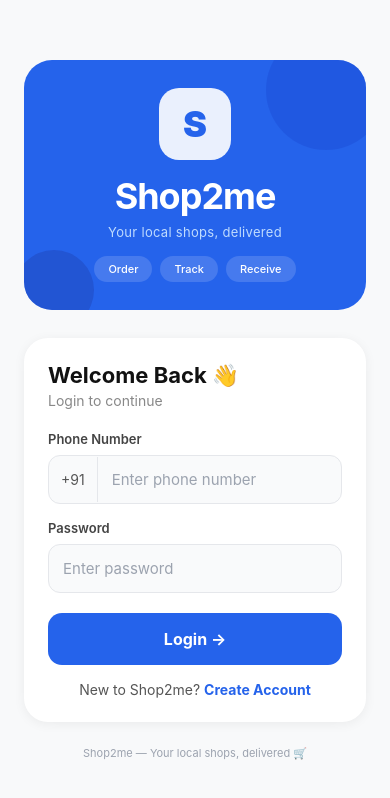
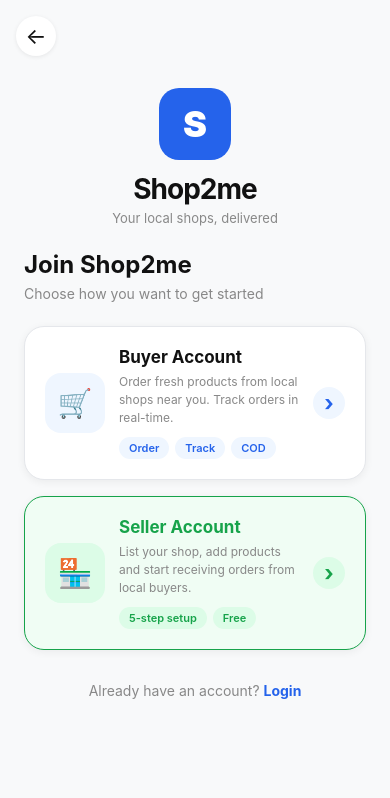
Before and after one commit to sravanipottipati/oorucart_frontend, a React Native app: screen /AccountType in a window 390 px wide. Shown: the top 798 px of the page. Built offline with nearby package versions, Linux system fonts and the light colour scheme.

Commit message:
Session 9 - Clean auth flow Login + AccountType + Register

```diff
--- a/App.js
+++ b/App.js
@@ -7,6 +7,7 @@ import { ActivityIndicator, View } from 'react-native';
 
 import LoginScreen from './src/screens/auth/LoginScreen';
 import RegisterScreen from './src/screens/auth/RegisterScreen';
+import AccountTypeScreen from './src/screens/auth/AccountTypeScreen';
 import HomeScreen from './src/screens/buyer/HomeScreen';
 import ShopDetailScreen from './src/screens/buyer/ShopDetailScreen';
 import CheckoutScreen from './src/screens/buyer/CheckoutScreen';
@@ -60,8 +61,9 @@ function AppNavigator() {
         screenOptions={{ headerShown: false }}
       >
         {/* Auth */}
-        <Stack.Screen name="Login"    component={LoginScreen} />
-        <Stack.Screen name="Register" component={RegisterScreen} />
+        <Stack.Screen name="Login"       component={LoginScreen} />
+        <Stack.Screen name="AccountType" component={AccountTypeScreen} />
+        <Stack.Screen name="Register"    component={RegisterScreen} />
 
         {/* Buyer */}
         <Stack.Screen name="Home"          component={HomeScreen} />
--- /dev/null
+++ b/src/screens/auth/AccountTypeScreen.js
@@ -0,0 +1,188 @@
+import React from 'react';
+import {
+  View, Text, TouchableOpacity, StyleSheet, SafeAreaView,
+} from 'react-native';
+
+export default function AccountTypeScreen({ navigation }) {
+  return (
+    <SafeAreaView style={styles.container}>
+
+      {/* Header */}
+      <View style={styles.header}>
+        <TouchableOpacity onPress={() => navigation.goBack()} style={styles.backBtn}>
+          <Text style={styles.backText}>←</Text>
+        </TouchableOpacity>
+      </View>
+
+      {/* Logo */}
+      <View style={styles.logoSection}>
+        <View style={styles.iconBox}>
+          <Text style={styles.iconText}>S</Text>
+        </View>
+        <Text style={styles.logoText}>Shop2me</Text>
+        <Text style={styles.logoTagline}>Your local shops, delivered</Text>
+      </View>
+
+      {/* Title */}
+      <View style={styles.titleSection}>
+        <Text style={styles.title}>Join Shop2me</Text>
+        <Text style={styles.subtitle}>Choose how you want to get started</Text>
+      </View>
+
+      {/* Options */}
+      <View style={styles.optionsSection}>
+
+        {/* Buyer */}
+        <TouchableOpacity
+          style={styles.optionCard}
+          onPress={() => navigation.navigate('Register')}
+        >
+          <View style={styles.optionIconBox}>
+            <Text style={styles.optionEmoji}>🛒</Text>
+          </View>
+          <View style={styles.optionInfo}>
+            <Text style={styles.optionTitle}>Buyer Account</Text>
+            <Text style={styles.optionDesc}>
+              Order fresh products from local shops near you. Track orders in real-time.
+            </Text>
+            <View style={styles.optionTags}>
+              <View style={styles.tag}><Text style={styles.tagText}>Order</Text></View>
+              <View style={styles.tag}><Text style={styles.tagText}>Track</Text></View>
+              <View style={styles.tag}><Text style={styles.tagText}>COD</Text></View>
+            </View>
+          </View>
+          <View style={styles.optionArrow}>
+            <Text style={styles.optionArrowText}>›</Text>
+          </View>
+        </TouchableOpacity>
+
+        {/* Seller */}
+        <TouchableOpacity
+          style={[styles.optionCard, styles.optionCardVendor]}
+          onPress={() => navigation.navigate('VendorRegister')}
+        >
+          <View style={[styles.optionIconBox, styles.optionIconBoxVendor]}>
+            <Text style={styles.optionEmoji}>🏪</Text>
+          </View>
+          <View style={styles.optionInfo}>
+            <Text style={[styles.optionTitle, styles.optionTitleVendor]}>
+              Seller Account
+            </Text>
+            <Text style={styles.optionDesc}>
+              List your shop, add products and start receiving orders from local buyers.
+            </Text>
+            <View style={styles.optionTags}>
+              <View style={[styles.tag, styles.tagVendor]}>
+                <Text style={[styles.tagText, styles.tagTextVendor]}>5-step setup</Text>
+              </View>
+              <View style={[styles.tag, styles.tagVendor]}>
+                <Text style={[styles.tagText, styles.tagTextVendor]}>Free</Text>
+              </View>
+            </View>
+          </View>
+          <View style={[styles.optionArrow, styles.optionArrowVendor]}>
+            <Text style={[styles.optionArrowText, { color: '#16A34A' }]}>›</Text>
+          </View>
+        </TouchableOpacity>
+
+      </View>
+
+      {/* Footer */}
+      <Text style={styles.footer}>
+        Already have an account?{' '}
+        <Text
+          style={styles.footerLink}
+          onPress={() => navigation.navigate('Login')}
+        >
+          Login
+        </Text>
+      </Text>
+
+    </SafeAreaView>
+  );
+}
+
+const styles = StyleSheet.create({
+  container: { flex: 1, backgroundColor: '#F8F9FA' },
+
+  header: {
+    paddingHorizontal: 16, paddingTop: 16, paddingBottom: 8,
+  },
+  backBtn: {
+    width: 40, height: 40, borderRadius: 20,
+    backgroundColor: '#fff', justifyContent: 'center', alignItems: 'center',
+    shadowColor: '#000', shadowOffset: { width: 0, height: 1 },
+    shadowOpacity: 0.08, shadowRadius: 4, elevation: 2,
+  },
+  backText: { fontSize: 22, color: '#111' },
+
+  logoSection: {
+    alignItems: 'center', paddingVertical: 24,
+  },
+  iconBox: {
+    width: 72, height: 72, borderRadius: 20,
+    backgroundColor: '#2563EB', justifyContent: 'center',
+    alignItems: 'center', marginBottom: 12,
+  },
+  iconText:    { fontSize: 36, fontWeight: '900', color: 'white' },
+  logoText:    { fontSize: 28, fontWeight: '700', color: '#111', letterSpacing: -1, marginBottom: 4 },
+  logoTagline: { fontSize: 13, color: '#888' },
+
+  titleSection: { paddingHorizontal: 24, marginBottom: 24 },
+  title:    { fontSize: 24, fontWeight: '700', color: '#111', marginBottom: 6 },
+  subtitle: { fontSize: 14, color: '#888' },
+
+  optionsSection: { paddingHorizontal: 24, gap: 16 },
+
+  optionCard: {
+    flexDirection: 'row', alignItems: 'center',
+    backgroundColor: '#fff', borderRadius: 20,
+    padding: 20, gap: 14,
+    borderWidth: 1.5, borderColor: '#E5E7EB',
+    shadowColor: '#000', shadowOffset: { width: 0, height: 2 },
+    shadowOpacity: 0.06, shadowRadius: 8, elevation: 3,
+  },
+  optionCardVendor: {
+    borderColor: '#16A34A', backgroundColor: '#F0FDF4',
+  },
+
+  optionIconBox: {
+    width: 60, height: 60, borderRadius: 16,
+    backgroundColor: '#EFF6FF',
+    justifyContent: 'center', alignItems: 'center',
+  },
+  optionIconBoxVendor: { backgroundColor: '#DCFCE7' },
+  optionEmoji: { fontSize: 28 },
+
+  optionInfo: { flex: 1 },
+  optionTitle: {
+    fontSize: 17, fontWeight: '700', color: '#111', marginBottom: 6,
+  },
+  optionTitleVendor: { color: '#16A34A' },
+  optionDesc: {
+    fontSize: 12, color: '#888', lineHeight: 18, marginBottom: 10,
+  },
+
+  optionTags: { flexDirection: 'row', gap: 6 },
+  tag: {
+    backgroundColor: '#EFF6FF', paddingHorizontal: 10,
+    paddingVertical: 4, borderRadius: 20,
+  },
+  tagVendor:     { backgroundColor: '#DCFCE7' },
+  tagText:       { fontSize: 11, color: '#2563EB', fontWeight: '600' },
+  tagTextVendor: { color: '#16A34A' },
+
+  optionArrow: {
+    width: 32, height: 32, borderRadius: 16,
+    backgroundColor: '#EFF6FF',
+    justifyContent: 'center', alignItems: 'center',
+  },
+  optionArrowVendor: { backgroundColor: '#DCFCE7' },
+  optionArrowText:   { fontSize: 22, color: '#2563EB', fontWeight: '700' },
+
+  footer: {
+    textAlign: 'center', color: '#888',
+    fontSize: 14, marginTop: 32,
+  },
+  footerLink: { color: '#2563EB', fontWeight: '700' },
+});
--- a/src/screens/auth/LoginScreen.js
+++ b/src/screens/auth/LoginScreen.js
@@ -42,7 +42,7 @@ export default function LoginScreen({ navigation }) {
     >
       <ScrollView contentContainerStyle={styles.inner} showsVerticalScrollIndicator={false}>
 
-        {/* ── LOGO SECTION ── */}
+        {/* ── LOGO ── */}
         <View style={styles.logoCard}>
           <View style={styles.decCircle1} />
           <View style={styles.decCircle2} />
@@ -98,7 +98,9 @@ export default function LoginScreen({ navigation }) {
             }
           </TouchableOpacity>
 
-          <TouchableOpacity onPress={() => navigation.navigate('Register')}>
+          <TouchableOpacity
+            onPress={() => navigation.navigate('AccountType')}
+          >
             <Text style={styles.link}>
               New to Shop2me? <Text style={styles.linkBold}>Create Account</Text>
             </Text>
@@ -117,7 +119,6 @@ const styles = StyleSheet.create({
   container: { flex: 1, backgroundColor: '#F8F9FA' },
   inner: { flexGrow: 1, alignItems: 'center', padding: 24, paddingTop: 60 },
 
-  // Logo
   logoCard: {
     backgroundColor: '#2563EB', borderRadius: 28,
     padding: 28, alignItems: 'center', width: '100%',
@@ -148,7 +149,6 @@ const styles = StyleSheet.create({
   },
   pillText: { color: 'white', fontSize: 11, fontWeight: '500' },
 
-  // Card
   card: {
     backgroundColor: '#fff', borderRadius: 24,
     padding: 24, width: '100%',
```
